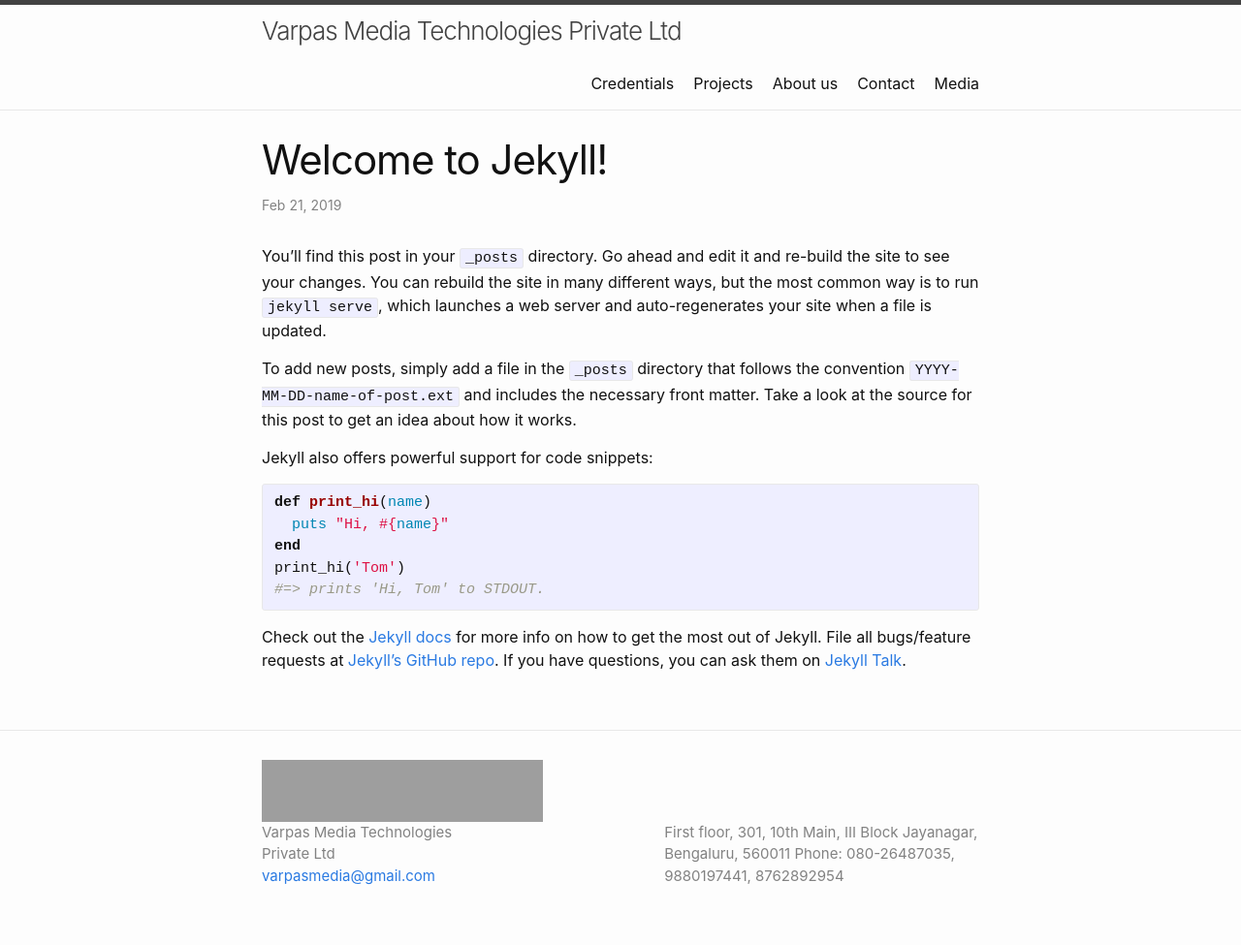
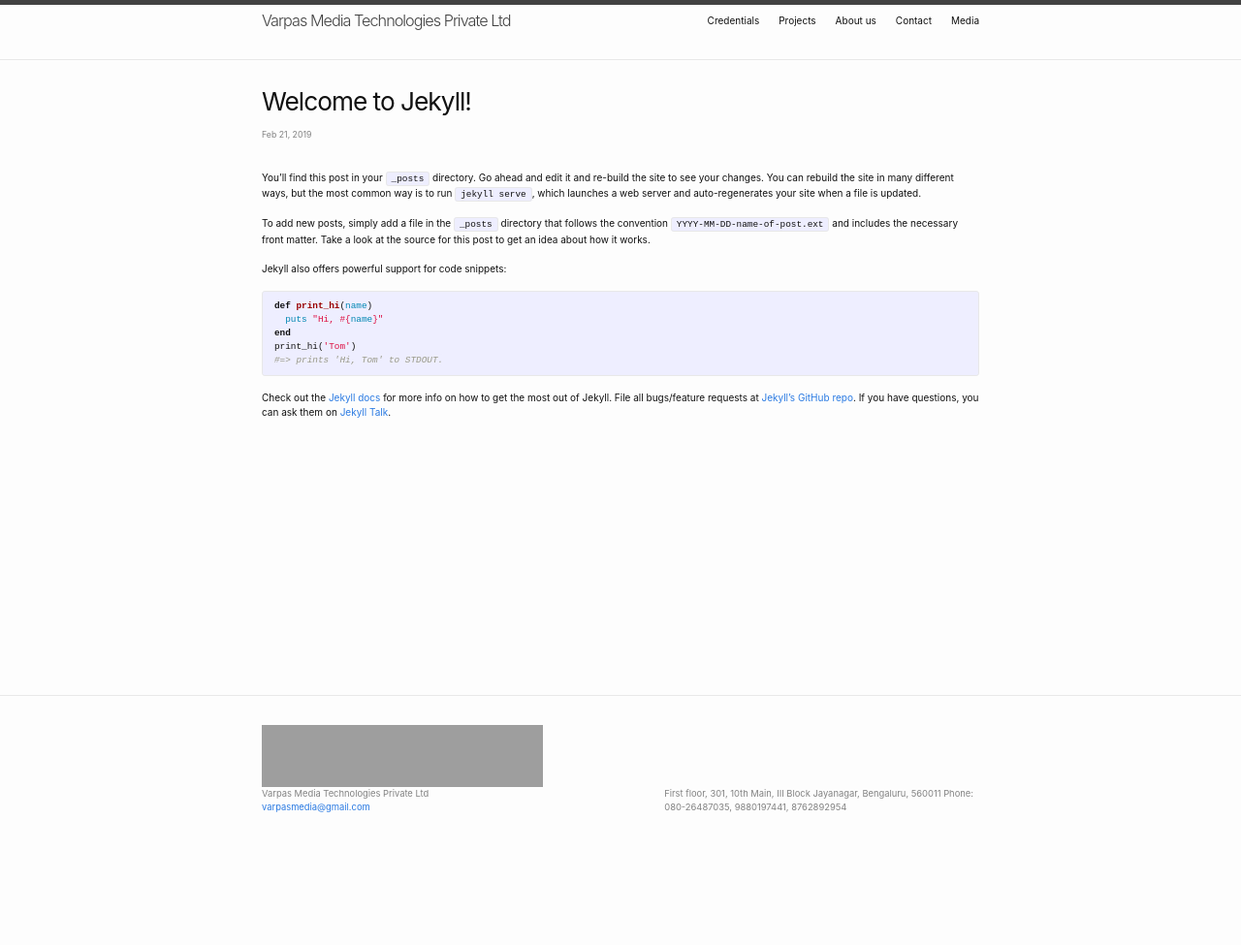
Before and after one commit to VarpasMedia/VarpasMedia.github.io, a Jekyll site: the page built from _posts/2019-02-21-welcome-to-jekyll.markdown, in a window 1280 px wide. Shown: the whole page at 97% size. Built offline with Jekyll 4.4.1, drawn with Linux system fonts in a browser that asks for light colours; after the commit the page ends 900 px from its top, so only the background shows below that; grey boxes are pictures that could not be loaded.

Commit message:
Update minima.scss

```diff
--- a/_sass/minima.scss
+++ b/_sass/minima.scss
@@ -3,7 +3,7 @@
 // Define defaults for each variable.
 
 $base-font-family: -apple-system, BlinkMacSystemFont, "Segoe UI", Roboto, Helvetica, Arial, sans-serif, "Apple Color Emoji", "Segoe UI Emoji", "Segoe UI Symbol" !default;
-$base-font-size:   16px !default;
+$base-font-size:   10px !default;
 $base-font-weight: 400 !default;
 $small-font-size:  $base-font-size * 0.875 !default;
 $base-line-height: 1.5 !default;
```
